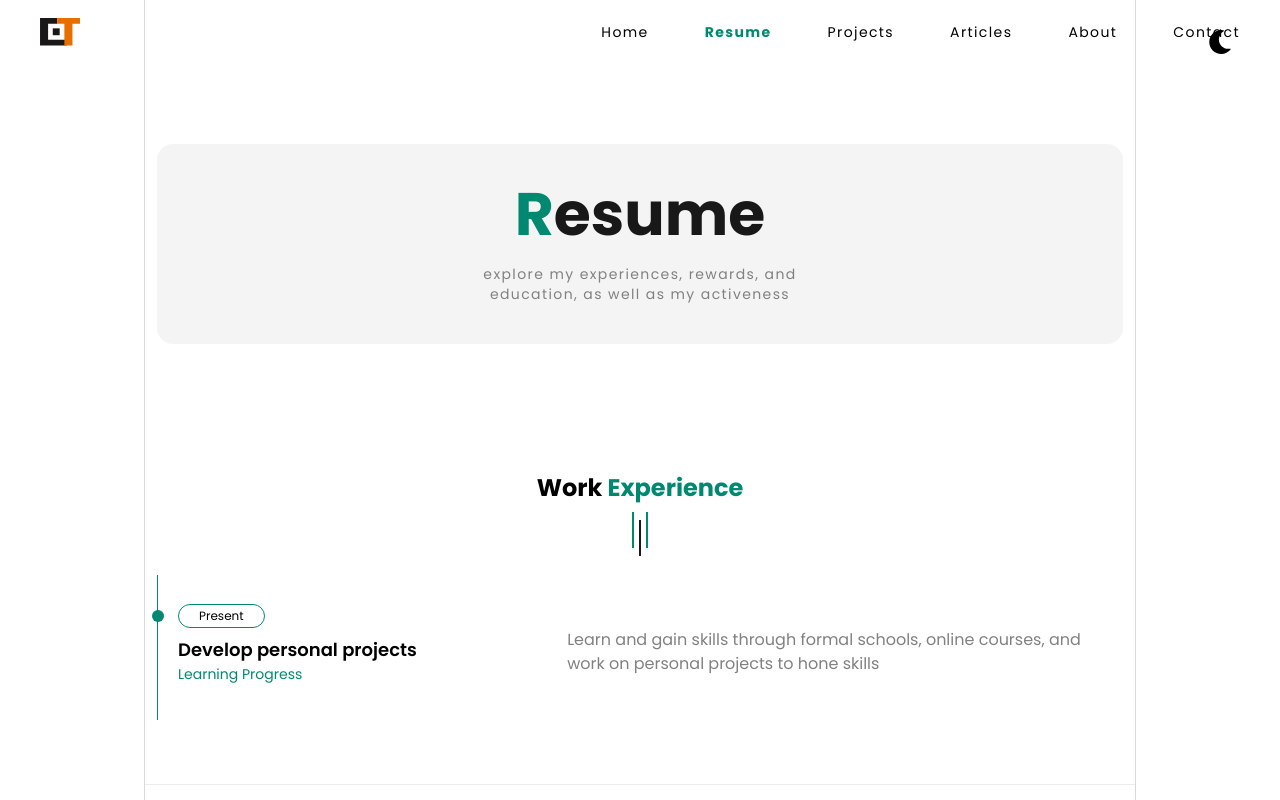
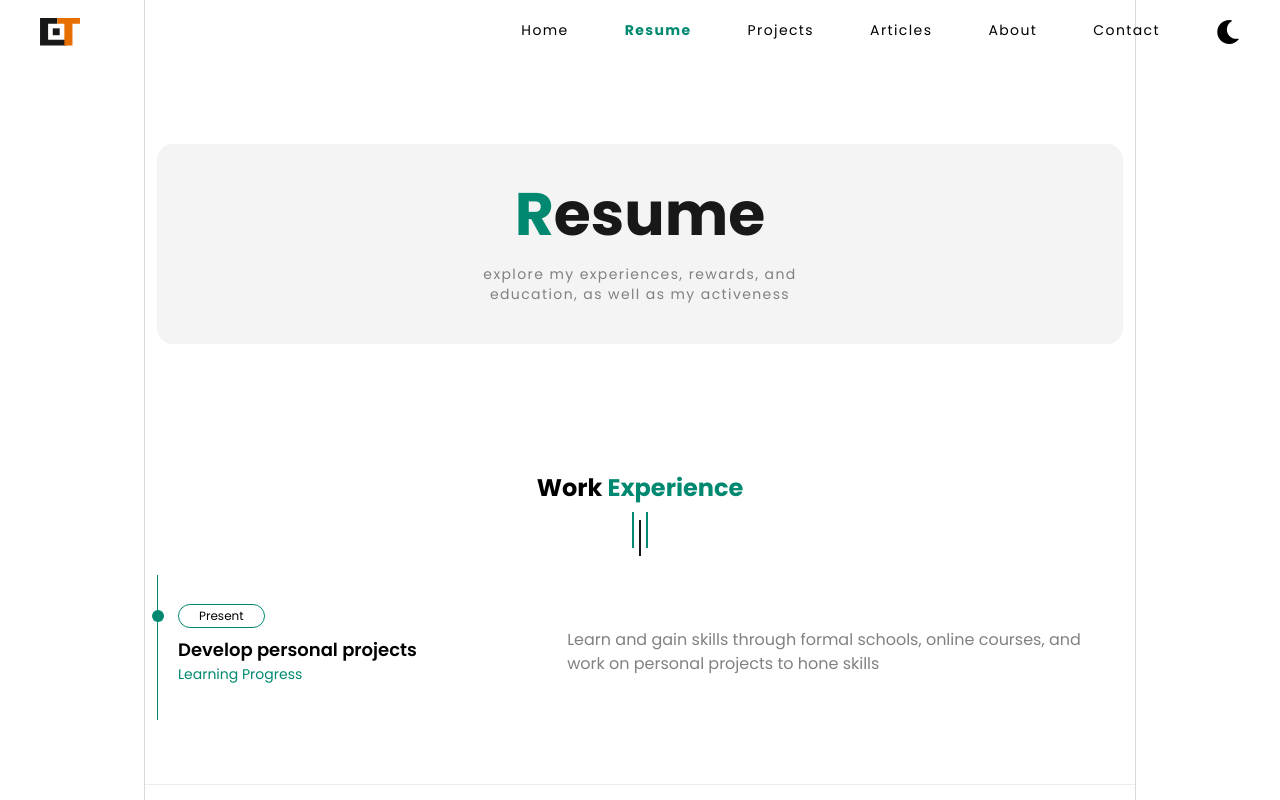
Before and after one commit to KhalilSaadH/Personal-protfolio, a Next.js app: page /resume in a window 1280 px wide. Shown: the top 800 px of the page. Built offline with nearby package versions, Linux system fonts and the light colour scheme; no server answers.

Commit message:
Adding  dark mode in Resume, Contact, About pages

```diff
--- a/components/molecules/AppNav.jsx
+++ b/components/molecules/AppNav.jsx
@@ -113,7 +113,7 @@ const AppNav = () => {
               <i className='fas fa-adjust'>Dark</i>
           </a>
         </li> */}
-        <li className="absolute right-0 top-0 mr-4 mt-4 md:mr-6 md:mt-6">
+        <li className="text-sm text-center transition block py-3 lg:py-0 rounded-lg lg:bg-transparent tracking-widest">
             <Toggle />
        </li>
       </ul>
--- a/components/templates/ThemeToggle.js
+++ b/components/templates/ThemeToggle.js
@@ -6,11 +6,11 @@ const Toggle = () => {
     const { theme, setTheme } = React.useContext(ThemeContext);
 
     return (
-        <div className="transition duration-500 ease-in-out rounded-full p-2">
+        <div className="transition duration-500 ease-in-out rounded-full">
             {theme === 'dark' ? (
                 <FaSun
                     onClick={() => setTheme(theme === 'dark' ? 'light' : 'dark')}
-                    className=" bg-white text-gray-500 dark:text-gray-400 text-2xl cursor-pointer"
+                    className=" bg-orange text-gray-500 dark:text-gray-400 text-2xl cursor-pointer"
                 />
             ) : (
                     <FaMoon
--- a/pages/about.jsx
+++ b/pages/about.jsx
@@ -3,7 +3,13 @@ import AppShell from '../components/templates/AppShell';
 import AppHeader from '../components/organisms/AppHeader';
 import AppSection from '../components/molecules/AppSection';
 
+import { ThemeProvider } from '../components/templates/ThemeContext';
+import Background from '../components/templates/Background';
+
 const About = () => (
+<ThemeProvider>
+  <Background>
+
     <AppShell
       title={`Khalil Saad HAROURI | ${USER.about.title}`}
       description={USER.about.description}
@@ -18,6 +24,9 @@ const About = () => (
         </AppSection>
       ))}
     </AppShell>
+
+  </Background>
+</ThemeProvider>
 );
 
 export default About;
--- a/pages/contact.jsx
+++ b/pages/contact.jsx
@@ -3,7 +3,12 @@ import AppShell from '../components/templates/AppShell';
 import AppSection from '../components/molecules/AppSection';
 import AppHeader from '../components/organisms/AppHeader';
 
+import { ThemeProvider } from '../components/templates/ThemeContext';
+import Background from '../components/templates/Background';
+
 const Contact = () => (
+  <ThemeProvider>
+    <Background>
       <AppShell
         title={`Khalil Saad HAROURI | ${USER.contact.title}`}
         description={USER.contact.description}
@@ -34,6 +39,8 @@ const Contact = () => (
           </div>
         </AppSection>
       </AppShell>
+    </Background>
+  </ThemeProvider>
   );
 
 export default Contact;
--- a/pages/projects.jsx
+++ b/pages/projects.jsx
@@ -4,7 +4,12 @@ import AppShell from '../components/templates/AppShell';
 import AppSection from '../components/molecules/AppSection';
 import AppProject from '../components/atomics/AppProject';
 
+import { ThemeProvider } from '../components/templates/ThemeContext';
+import Background from '../components/templates/Background';
+
 const Project = () => (
+  <ThemeProvider>
+   <Background>
     <AppShell
       title={`Khalil Saad HAROURI | ${USER.project.title}`}
       description={USER.project.desctiption}
@@ -22,6 +27,8 @@ const Project = () => (
         </div>
       </AppSection>
     </AppShell>
+  </Background>
+</ThemeProvider>
   );
 
 export default Project;
```
Lines whose indentation alone changed are shown as unchanged.
